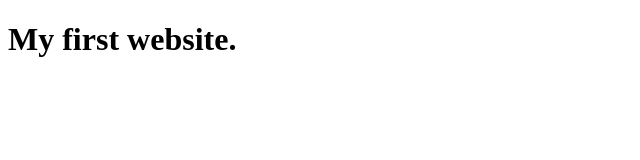
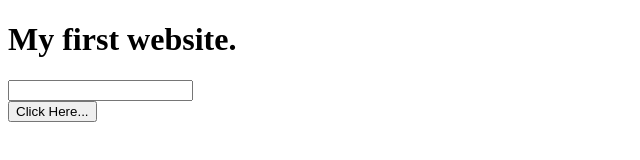
Before and after one commit to IamNahii/my-first-project, a plain HTML site: page index.html in a window 1280 px wide. Shown: the whole page, without its empty margins (0-640 px from the left). Drawn offline with Linux system fonts and the light colour scheme.

Commit message:
btn added

```diff
--- a/index.html
+++ b/index.html
@@ -7,5 +7,8 @@
 </head>
 <body>
     <h1>My first website.</h1>
+    <input type="text">
+    <br>
+    <button>Click Here...</button>
 </body>
 </html>
```
